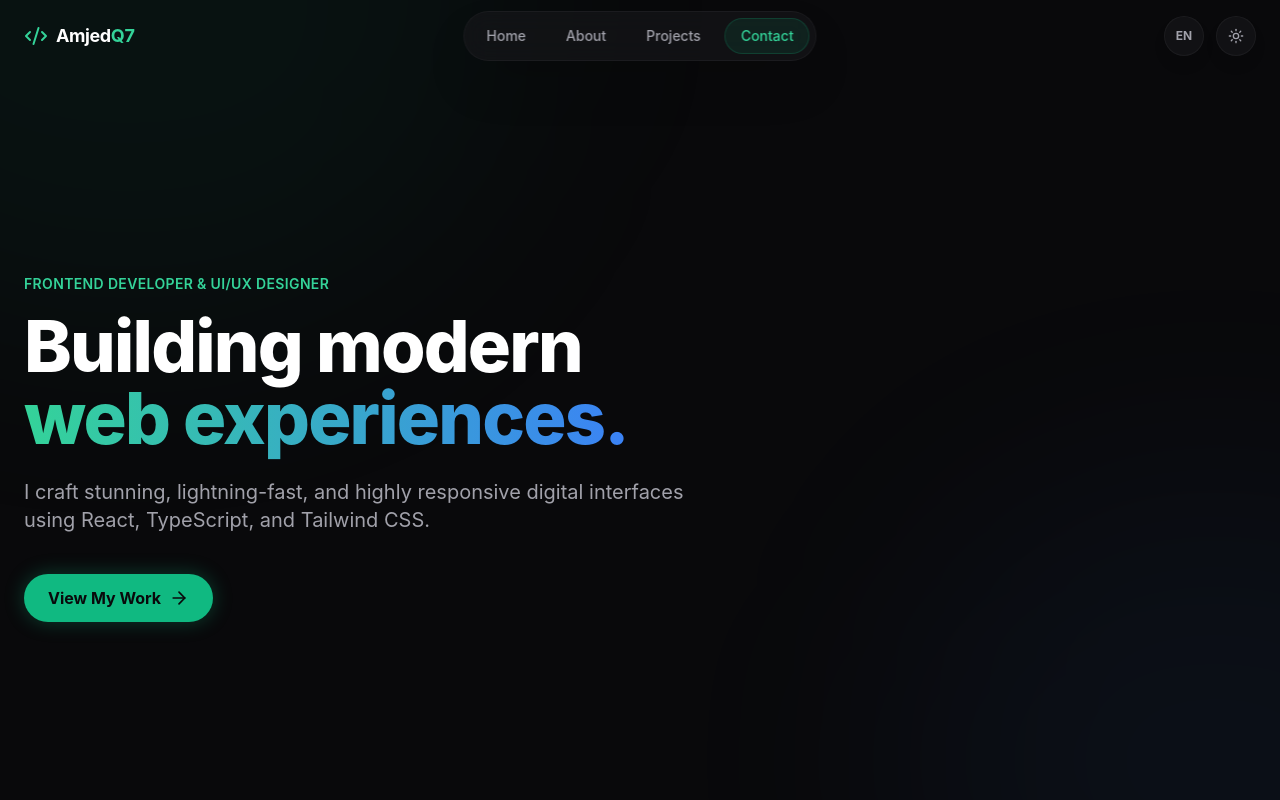
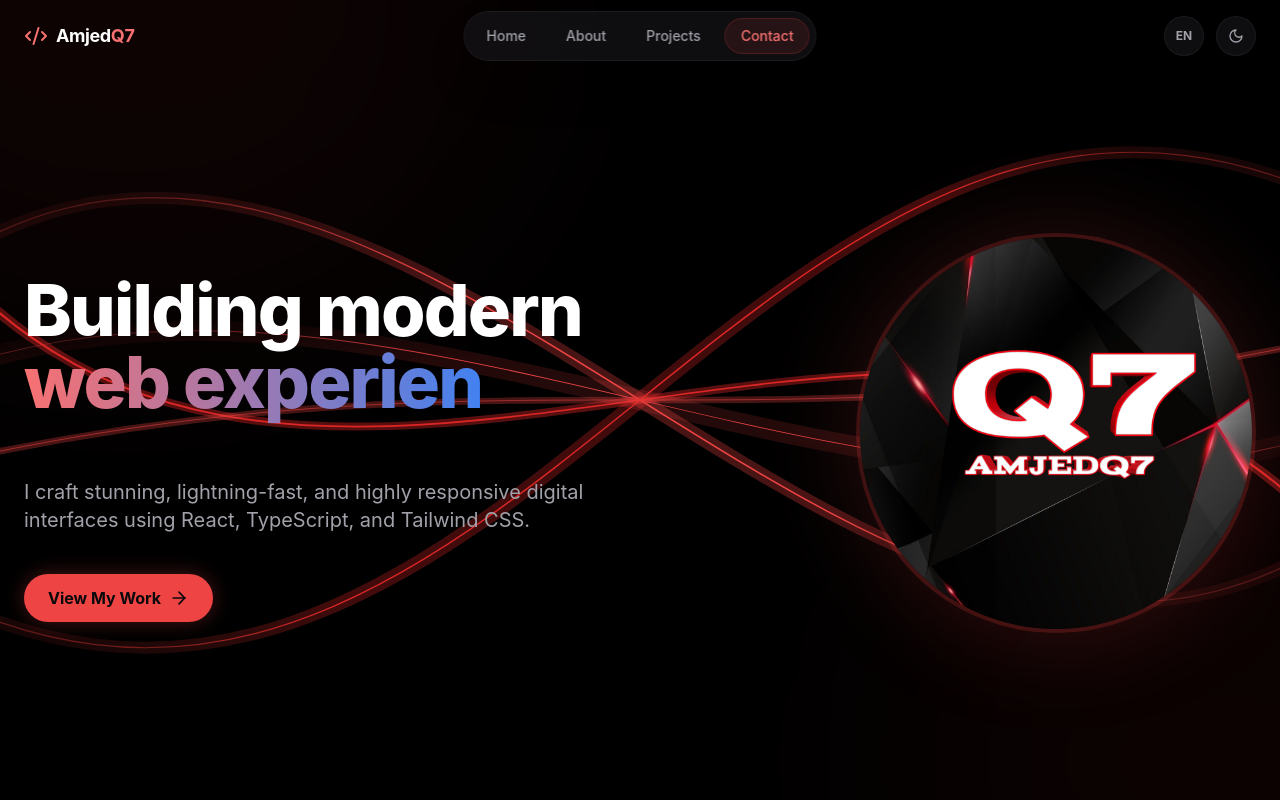
Before and after one commit to amjedq7/portfolio, a React (Vite) app: page / in a window 1280 px wide. Shown: the top 800 px of the page. Built offline with nearby package versions, Linux system fonts and the light colour scheme.

Commit message:
add logo, text animation, change webiste color, translated website + working light/dark theme

```diff
--- a/package.json
+++ b/package.json
@@ -19,6 +19,7 @@
     "react": "^18.3.1",
     "react-dom": "^18.3.1",
     "react-router-dom": "^7.1.3",
+    "react-type-animation": "^3.2.0",
     "tailwind-merge": "^2.6.0"
   },
   "devDependencies": {
--- a/src/App.tsx
+++ b/src/App.tsx
@@ -80,18 +80,63 @@ export default function App() {
   const CardHighlight = ({ sectionId }: { sectionId: string }) => (
     <div
       className={`absolute inset-0 sm:-inset-x-6 -z-10 rounded-3xl pointer-events-none transition-all duration-500 ease-out ${
+        sectionId === 'home' ? 'top-24' : ''
+      } ${
         highlightedSection === sectionId
-          ? 'bg-emerald-500/10 dark:bg-emerald-500/15 shadow-[0_0_40px_rgba(16,185,129,0.2)] ring-1 ring-emerald-500/40 opacity-100 scale-100'
+          ? 'bg-red-500/10 dark:bg-red-500/15 shadow-[0_0_40px_rgba(239,68,68,0.2)] ring-1 ring-red-500/40 opacity-100 scale-100'
           : 'opacity-0 scale-95 ring-transparent bg-transparent'
       }`}
     />
   );
 
   return (
-    <div className="relative min-h-screen overflow-x-hidden bg-zinc-50 dark:bg-zinc-950 text-zinc-900 dark:text-zinc-50 transition-colors duration-300">
+    <div className="relative min-h-screen overflow-x-hidden bg-white dark:bg-black text-zinc-900 dark:text-zinc-50 transition-colors duration-300">
+      {/* Background SVG Waves */}
       <div className="pointer-events-none fixed inset-0 z-0 overflow-hidden">
-        <div className="absolute -top-[40%] -left-[20%] h-[80%] w-[60%] rounded-full bg-emerald-500/10 dark:bg-emerald-500/5 blur-[120px]" />
-        <div className="absolute top-[60%] -right-[20%] h-[70%] w-[50%] rounded-full bg-blue-500/10 dark:bg-blue-500/5 blur-[120px]" />
+        <svg
+          className="absolute w-full h-full opacity-70 dark:opacity-100"
+          viewBox="0 0 100 100"
+          preserveAspectRatio="none"
+        >
+          <defs>
+            <linearGradient id="line-grad1" x1="0%" y1="0%" x2="100%" y2="100%">
+              <stop offset="0%" stopColor="rgba(239, 68, 68, 0)" />
+              <stop offset="30%" stopColor="rgba(239, 68, 68, 1)" />
+              <stop offset="70%" stopColor="rgba(239, 68, 68, 1)" />
+              <stop offset="100%" stopColor="rgba(239, 68, 68, 0)" />
+            </linearGradient>
+            <linearGradient id="line-grad2" x1="100%" y1="0%" x2="0%" y2="100%">
+              <stop offset="0%" stopColor="rgba(239, 68, 68, 0)" />
+              <stop offset="20%" stopColor="rgba(220, 38, 38, 1)" />
+              <stop offset="80%" stopColor="rgba(220, 38, 38, 1)" />
+              <stop offset="100%" stopColor="rgba(239, 68, 68, 0)" />
+            </linearGradient>
+          </defs>
+
+          {/* Line 1 */}
+          <path d="M-10,40 C30,-20 70,120 110,60" fill="none" stroke="url(#line-grad1)" strokeWidth="1.5" opacity="0.3" />
+          <path d="M-10,40 C30,-20 70,120 110,60" fill="none" stroke="url(#line-grad1)" strokeWidth="0.15" />
+
+          {/* Line 2 */}
+          <path d="M-10,70 C40,120 60,-20 110,30" fill="none" stroke="url(#line-grad2)" strokeWidth="1.5" opacity="0.3" />
+          <path d="M-10,70 C40,120 60,-20 110,30" fill="none" stroke="url(#line-grad2)" strokeWidth="0.15" />
+
+          {/* Line 3 */}
+          <path d="M-10,50 C30,20 70,80 110,50" fill="none" stroke="url(#line-grad1)" strokeWidth="2.5" opacity="0.15" />
+          <path d="M-10,50 C30,20 70,80 110,50" fill="none" stroke="url(#line-grad1)" strokeWidth="0.1" />
+
+          {/* Line 4 */}
+          <path d="M-10,20 C20,100 80,0 110,80" fill="none" stroke="url(#line-grad2)" strokeWidth="1" opacity="0.4" />
+          <path d="M-10,20 C20,100 80,0 110,80" fill="none" stroke="url(#line-grad2)" strokeWidth="0.2" />
+
+          {/* Line 5 */}
+          <path d="M-10,60 C40,40 60,60 110,40" fill="none" stroke="url(#line-grad1)" strokeWidth="0.8" opacity="0.3" />
+          <path d="M-10,60 C40,40 60,60 110,40" fill="none" stroke="url(#line-grad1)" strokeWidth="0.05" />
+        </svg>
+
+        {/* Subtle red ambient glow so it isn't too dark */}
+        <div className="absolute -top-[40%] -left-[20%] h-[80%] w-[60%] rounded-full bg-red-500/10 dark:bg-red-500/5 blur-[120px]" />
+        <div className="absolute top-[60%] -right-[20%] h-[70%] w-[50%] rounded-full bg-red-600/5 dark:bg-red-600/5 blur-[120px]" />
       </div>
 
       <Navbar activeSection={activeSection} onNavigate={handleNavigate} />
@@ -125,7 +170,7 @@ export default function App() {
             animate={{ opacity: 1, scale: 1 }}
             exit={{ opacity: 0, scale: 0 }}
             onClick={scrollToTop}
-            className="fixed bottom-8 right-8 z-50 p-3 rounded-full bg-emerald-500 text-white shadow-lg hover:bg-emerald-600 transition-colors"
+            className="fixed bottom-8 right-8 z-50 p-3 rounded-full bg-red-500 text-white shadow-lg hover:bg-red-600 transition-colors"
           >
             <ArrowUp className="h-6 w-6" />
           </motion.button>
--- a/src/components/Hero.tsx
+++ b/src/components/Hero.tsx
@@ -1,29 +1,92 @@
+import { useState, useEffect } from 'react';
 import { motion } from 'framer-motion';
 import { ArrowRight } from 'lucide-react';
+import { useSettings } from '../context/SettingsContext';
 
 interface HeroProps {
   onNavigate?: (id: string) => void;
 }
 
 export default function Hero({ onNavigate }: HeroProps) {
+  const { t, language } = useSettings();
+
+  const text1 = t('Vytvářím moderní', 'Building modern');
+  const text2 = t('webové zážitky.', 'web experiences.');
+
+  const [displayed1, setDisplayed1] = useState('');
+  const [displayed2, setDisplayed2] = useState('');
+  const [phase, setPhase] = useState<'type1' | 'type2' | 'pause' | 'delete2' | 'delete1' | 'idle'>('type1');
+
+  // Reset when language changes
+  useEffect(() => {
+    setDisplayed1('');
+    setDisplayed2('');
+    setPhase('type1');
+  }, [text1, text2]);
+
+  useEffect(() => {
+    let timeout: NodeJS.Timeout;
+    const speed = 50;
+    const pauseTime = 4000;
+
+    if (phase === 'type1') {
+      if (displayed1.length < text1.length) {
+        timeout = setTimeout(() => setDisplayed1(text1.slice(0, displayed1.length + 1)), speed);
+      } else {
+        timeout = setTimeout(() => setPhase('type2'), 200);
+      }
+    } else if (phase === 'type2') {
+      if (displayed2.length < text2.length) {
+        timeout = setTimeout(() => setDisplayed2(text2.slice(0, displayed2.length + 1)), speed);
+      } else {
+        timeout = setTimeout(() => setPhase('pause'), pauseTime);
+      }
+    } else if (phase === 'pause') {
+      setPhase('delete2');
+    } else if (phase === 'delete2') {
+      if (displayed2.length > 0) {
+        timeout = setTimeout(() => setDisplayed2(displayed2.slice(0, -1)), speed);
+      } else {
+        timeout = setTimeout(() => setPhase('delete1'), 200);
+      }
+    } else if (phase === 'delete1') {
+      if (displayed1.length > 0) {
+        timeout = setTimeout(() => setDisplayed1(displayed1.slice(0, -1)), speed);
+      } else {
+        timeout = setTimeout(() => setPhase('idle'), 1500);
+      }
+    } else if (phase === 'idle') {
+      setPhase('type1');
+    }
+
+    return () => clearTimeout(timeout);
+  }, [displayed1, displayed2, phase, text1, text2]);
+
   return (
-    <div className="flex flex-col items-start justify-center w-full py-20">
+    <div className="flex flex-col lg:flex-row items-center justify-between w-full py-20 gap-12 lg:gap-8">
       <motion.div
+        className="flex-1 flex flex-col items-start"
         initial={{ opacity: 0, y: 20 }}
         animate={{ opacity: 1, y: 0 }}
         transition={{ duration: 0.5, delay: 0.2 }}
       >
-        <h2 className="text-emerald-400 font-semibold tracking-wide uppercase text-sm mb-4">
-          Frontend Developer & UI/UX Designer
-        </h2>
-        <h1 className="text-5xl md:text-7xl font-extrabold text-white tracking-tight leading-tight mb-6">
-          Building modern <br />
-          <span className="text-transparent bg-clip-text bg-gradient-to-r from-emerald-400 to-blue-500">
-            web experiences.
+        <h1 className="text-5xl md:text-7xl font-extrabold text-zinc-900 dark:text-white tracking-tight leading-tight mb-6 min-h-[140px] md:min-h-[180px]">
+          <span>
+            {displayed1}
+            {(phase === 'type1' || phase === 'delete1' || phase === 'idle') && (
+              <span className="inline-block font-light animate-pulse -ml-1">|</span>
+            )}
+          </span>
+          <br />
+          <span className="text-transparent bg-clip-text bg-gradient-to-r from-red-500 to-blue-600 dark:from-red-400 dark:to-blue-500">
+            {displayed2}
+            {(phase === 'type2' || phase === 'delete2' || phase === 'pause') && (
+              <span className="inline-block font-light animate-pulse -ml-1">|</span>
+            )}
           </span>
         </h1>
-        <p className="text-zinc-400 text-lg md:text-xl max-w-2xl mb-10 leading-relaxed">
-          I craft stunning, lightning-fast, and highly responsive digital interfaces using React, TypeScript, and Tailwind CSS.
+        <p className="text-zinc-600 dark:text-zinc-400 text-lg md:text-xl max-w-2xl mb-10 leading-relaxed">
+          {t('Vytvářím úžasná, bleskově rychlá a vysoce responzivní digitální rozhraní pomocí Reactu, TypeScriptu a Tailwind CSS.', 'I craft stunning, lightning-fast, and highly responsive digital interfaces using React, TypeScript, and Tailwind CSS.')}
         </p>
 
         <button
@@ -34,11 +97,30 @@ export default function Hero({ onNavigate }: HeroProps) {
               document.getElementById('projects')?.scrollIntoView({ behavior: 'smooth' });
             }
           }}
-          className="group flex items-center gap-2 px-6 py-3 bg-emerald-500 text-zinc-950 font-bold rounded-full hover:bg-emerald-400 transition-all duration-300 shadow-[0_0_20px_rgba(16,185,129,0.3)] hover:shadow-[0_0_30px_rgba(16,185,129,0.5)]"
+          className="group flex items-center gap-2 px-6 py-3 bg-red-500 text-zinc-50 dark:text-zinc-950 font-bold rounded-full hover:bg-red-600 dark:hover:bg-red-400 transition-all duration-300 shadow-[0_0_20px_rgba(239,68,68,0.3)] hover:shadow-[0_0_30px_rgba(239,68,68,0.5)]"
         >
-          View My Work
+          {t('Zobrazit moji práci', 'View My Work')}
           <ArrowRight className="h-5 w-5 transition-transform group-hover:translate-x-1" />
         </button>
+      </motion.div>
+
+      <motion.div
+        className="flex-1 flex justify-center lg:justify-end w-full"
+        initial={{ opacity: 0, scale: 0.8 }}
+        animate={{ opacity: 1, scale: 1 }}
+        transition={{ duration: 0.5, delay: 0.4 }}
+      >
+        <motion.img
+          src={import.meta.env.BASE_URL + "favicon.svg"}
+          alt="AmjedQ7 Logo"
+          className="w-56 h-56 md:w-80 md:h-80 lg:w-[400px] lg:h-[400px] object-cover rounded-full drop-shadow-[0_0_50px_rgba(239,68,68,0.2)] border-4 border-red-500/20"
+          animate={{ y: [-15, 15, -15] }}
+          transition={{
+            duration: 6,
+            repeat: Infinity,
+            ease: "easeInOut"
+          }}
+        />
       </motion.div>
     </div>
   );
--- a/src/components/Navbar.tsx
+++ b/src/components/Navbar.tsx
@@ -23,8 +23,8 @@ export default function Navbar({ activeSection, onNavigate }: NavbarProps) {
         onClick={() => onNavigate('home')}
         className="flex items-center gap-2 cursor-pointer group text-zinc-900 dark:text-white font-semibold tracking-tight pointer-events-auto"
       >
-        <Code2 className="h-6 w-6 text-emerald-500 dark:text-emerald-400 transition-transform group-hover:rotate-12" />
-        <span className="hidden sm:inline text-lg font-bold">Amjed<span className="text-emerald-500 dark:text-emerald-400">Q7</span></span>
+        <Code2 className="h-6 w-6 text-red-500 dark:text-red-400 transition-transform group-hover:rotate-12" />
+        <span className="hidden sm:inline text-lg font-bold">Amjed<span className="text-red-500 dark:text-red-400">Q7</span></span>
       </div>
 
       <nav className="absolute left-1/2 -translate-x-1/2 flex items-center p-1.5 rounded-full backdrop-blur-md bg-white/70 dark:bg-zinc-900/60 border border-zinc-200 dark:border-zinc-800/50 shadow-lg dark:shadow-2xl pointer-events-auto transition-all duration-300">
@@ -37,14 +37,14 @@ export default function Navbar({ activeSection, onNavigate }: NavbarProps) {
                 {isActive && (
                   <motion.div
                     layoutId="navbar-indicator"
-                    className="absolute inset-0 bg-emerald-500/10 border border-emerald-500/20 rounded-full"
+                    className="absolute inset-0 bg-red-500/10 border border-red-500/20 rounded-full"
                     transition={{ type: "spring", stiffness: 380, damping: 30 }}
                   />
                 )}
                 <button
                   onClick={() => onNavigate(item.id)}
                   className={`relative flex items-center gap-2 px-4 py-2 rounded-full text-sm font-medium transition-all duration-300 ${
-                    isActive ? 'text-emerald-700 dark:text-emerald-400' : 'text-zinc-600 dark:text-zinc-400 hover:text-zinc-900 dark:hover:text-zinc-200'
+                    isActive ? 'text-red-700 dark:text-red-400' : 'text-zinc-600 dark:text-zinc-400 hover:text-zinc-900 dark:hover:text-zinc-200'
                   }`}
                 >
                   <Icon className="h-4 w-4 sm:hidden block" />
@@ -57,11 +57,11 @@ export default function Navbar({ activeSection, onNavigate }: NavbarProps) {
       </nav>
 
       <div className="flex items-center gap-3 pointer-events-auto">
-        <button onClick={toggleLanguage} className="flex items-center justify-center h-10 w-10 rounded-full backdrop-blur-md bg-white/70 dark:bg-zinc-900/60 border border-zinc-200 dark:border-zinc-800/50 text-zinc-600 dark:text-zinc-400 hover:text-emerald-600 dark:hover:text-emerald-400 hover:border-emerald-500/30 shadow-lg transition-all font-bold text-xs uppercase">
+        <button onClick={toggleLanguage} className="flex items-center justify-center h-10 w-10 rounded-full backdrop-blur-md bg-white/70 dark:bg-zinc-900/60 border border-zinc-200 dark:border-zinc-800/50 text-zinc-600 dark:text-zinc-400 hover:text-red-600 dark:hover:text-red-400 hover:border-red-500/30 shadow-lg transition-all font-bold text-xs uppercase">
           {language}
         </button>
-        <button onClick={toggleTheme} className="flex items-center justify-center h-10 w-10 rounded-full backdrop-blur-md bg-white/70 dark:bg-zinc-900/60 border border-zinc-200 dark:border-zinc-800/50 text-zinc-600 dark:text-zinc-400 hover:text-emerald-600 dark:hover:text-emerald-400 hover:border-emerald-500/30 shadow-lg transition-all">
-          {theme === 'dark' ? <Sun className="h-4 w-4" /> : <Moon className="h-4 w-4" />}
+        <button onClick={toggleTheme} className="flex items-center justify-center h-10 w-10 rounded-full backdrop-blur-md bg-white/70 dark:bg-zinc-900/60 border border-zinc-200 dark:border-zinc-800/50 text-zinc-600 dark:text-zinc-400 hover:text-red-600 dark:hover:text-red-400 hover:border-red-500/30 shadow-lg transition-all">
+          {theme === 'dark' ? <Moon className="h-4 w-4" /> : <Sun className="h-4 w-4" />}
         </button>
       </div>
     </header>
--- a/src/components/Projects.tsx
+++ b/src/components/Projects.tsx
@@ -1,9 +1,13 @@
 import { motion } from 'framer-motion';
+import { useSettings } from '../context/SettingsContext';
+
+export default function Projects() {
+  const { t } = useSettings();
 
   const projects = [
     {
       title: "Muslimská obec v Teplicích",
-    description: "A modern, highly responsive community platform built to provide essential information and a seamless user experience.",
+      description: t("Moderní, vysoce responzivní komunitní platforma vytvořená pro poskytování základních informací a bezproblémový uživatelský zážitek.", "A modern, highly responsive community platform built to provide essential information and a seamless user experience."),
       tech: ["React", "TypeScript", "Tailwind", "Vite"],
       live: "https://muslimska-obec-v-teplicich.cz/",
       image: import.meta.env.BASE_URL + "project-1.png",
@@ -11,7 +15,7 @@ const projects = [
     },
     {
       title: "Urologie Jahaf",
-    description: "A professional medical practice website designed for accessibility, fast load times, and clear patient communication.",
+      description: t("Profesionální webová stránka lékařské praxe navržená s ohledem na přístupnost, rychlé načítání a jasnou komunikaci s pacienty.", "A professional medical practice website designed for accessibility, fast load times, and clear patient communication."),
       tech: ["React", "TypeScript", "Tailwind", "Vite"],
       live: "https://amjedq7.github.io/web-jahaf/#/",
       image: import.meta.env.BASE_URL + "project-2.png",
@@ -19,7 +23,6 @@ const projects = [
     }
   ];
 
-export default function Projects() {
   return (
     <div className="w-full">
       <motion.div
@@ -29,8 +32,8 @@ export default function Projects() {
         transition={{ duration: 0.5 }}
         className="mb-12"
       >
-        <h2 className="text-3xl md:text-4xl font-extrabold text-white mb-4">My projects</h2>
-        <div className="h-1 w-20 bg-emerald-500 rounded-full"></div>
+        <h2 className="text-3xl md:text-4xl font-extrabold text-zinc-900 dark:text-white mb-4">{t('Moje projekty', 'My projects')}</h2>
+        <div className="h-1 w-20 bg-red-500 rounded-full"></div>
       </motion.div>
 
       <div className="grid grid-cols-1 md:grid-cols-3 gap-6">
@@ -45,10 +48,10 @@ export default function Projects() {
             viewport={{ once: true }}
             transition={{ duration: 0.4, delay: index * 0.1 }}
             whileHover={{ y: -5 }}
-            className={`group block relative rounded-3xl backdrop-blur-md bg-white/5 border border-white/10 hover:border-emerald-500/30 transition-all duration-300 flex flex-col overflow-hidden cursor-pointer ${project.colSpan}`}
+            className={`group block relative rounded-3xl backdrop-blur-md bg-white dark:bg-white/5 border border-zinc-200 dark:border-white/10 hover:border-red-500/30 transition-all duration-300 flex flex-col overflow-hidden cursor-pointer shadow-lg dark:shadow-none ${project.colSpan}`}
           >
-            <div className="w-full h-48 sm:h-56 bg-zinc-800 relative overflow-hidden flex items-center justify-center">
-              <div className="absolute inset-0 bg-emerald-500/10 opacity-0 group-hover:opacity-100 transition-opacity duration-500 z-10" />
+            <div className="w-full h-48 sm:h-56 bg-zinc-200 dark:bg-zinc-800 relative overflow-hidden flex items-center justify-center">
+              <div className="absolute inset-0 bg-red-500/10 opacity-0 group-hover:opacity-100 transition-opacity duration-500 z-10" />
               <img
                 src={project.image}
                 alt={project.title}
@@ -60,14 +63,14 @@ export default function Projects() {
             </div>
 
             <div className="p-6 flex flex-col flex-grow relative z-20">
-              <div className="absolute inset-0 bg-gradient-to-br from-emerald-500/5 to-transparent opacity-0 group-hover:opacity-100 transition-opacity duration-500 pointer-events-none" />
+              <div className="absolute inset-0 bg-gradient-to-br from-red-500/5 to-transparent opacity-0 group-hover:opacity-100 transition-opacity duration-500 pointer-events-none" />
 
-              <h3 className="text-2xl font-bold text-zinc-50 mb-3">{project.title}</h3>
-              <p className="text-zinc-400 mb-6">{project.description}</p>
+              <h3 className="text-2xl font-bold text-zinc-900 dark:text-zinc-50 mb-3">{project.title}</h3>
+              <p className="text-zinc-600 dark:text-zinc-400 mb-6">{project.description}</p>
 
               <div className="flex flex-wrap gap-2 mt-auto">
                 {project.tech.map((tech, i) => (
-                  <span key={i} className="px-3 py-1 text-xs font-medium text-emerald-300 bg-emerald-500/10 rounded-full border border-emerald-500/20">
+                  <span key={i} className="px-3 py-1 text-xs font-medium text-red-700 dark:text-red-300 bg-red-100 dark:bg-red-500/10 rounded-full border border-red-200 dark:border-red-500/20">
                     {tech}
                   </span>
                 ))}
--- a/src/index.css
+++ b/src/index.css
@@ -4,6 +4,6 @@
 
 @layer base {
   body {
-    @apply bg-zinc-50 dark:bg-background text-zinc-900 dark:text-zinc-50 antialiased selection:bg-emerald-500/30 transition-colors duration-300;
+    @apply bg-white dark:bg-black text-zinc-900 dark:text-zinc-50 antialiased selection:bg-red-500/30 transition-colors duration-300;
   }
 }
```
Also changed, not shown: src/components/About.tsx (+16 -13 lines), src/components/Contact.tsx (+9 -4 lines), 1 other file (tests, documents, lock files or other folders). Lines whose indentation alone changed are shown as unchanged.
